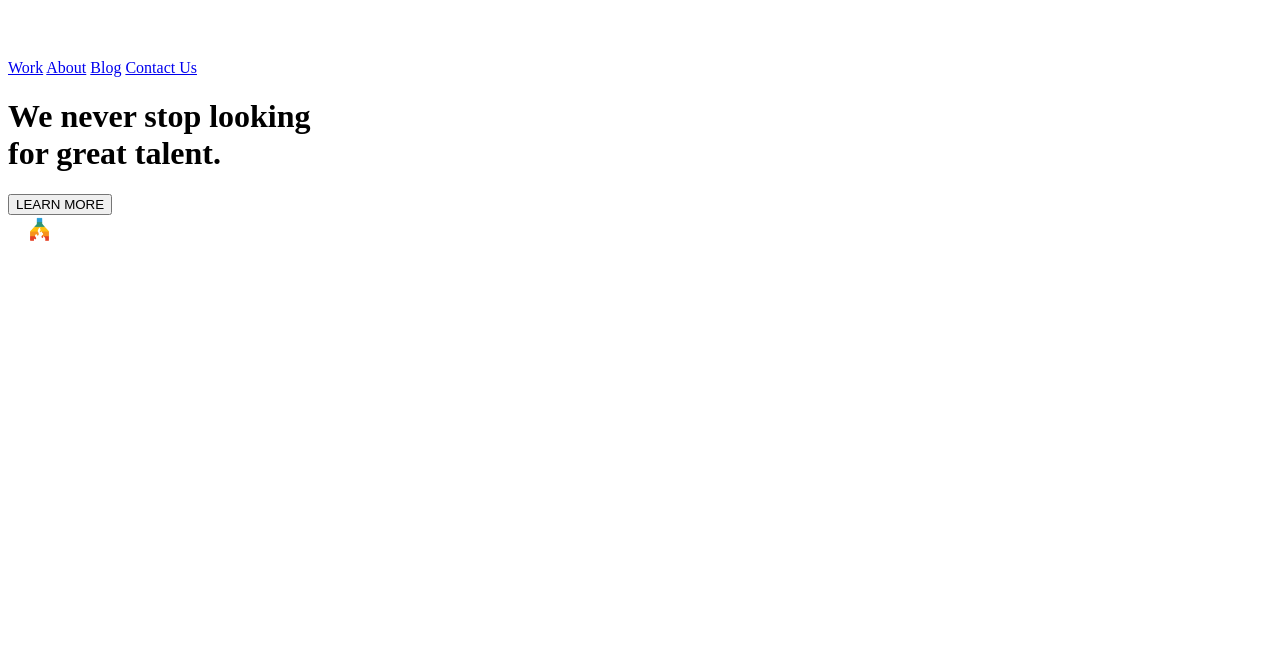
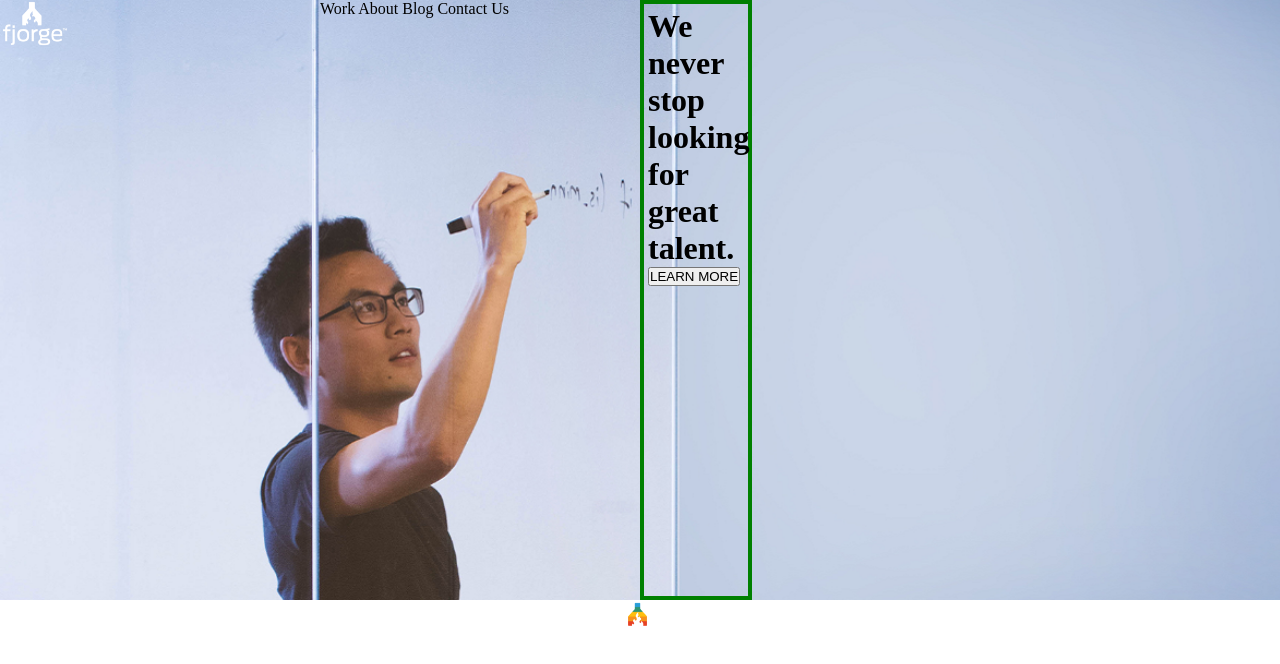
Before and after one commit to VincentSD/SideCodeTeam, a plain HTML site: page team-pages/michaels-project/index.html in a window 1280 px wide. Drawn offline with Linux system fonts and the light colour scheme.

Commit message:
wrote basic styling for hero section and nav elements

```diff
--- a/team-pages/michaels-project/css/styles.css
+++ b/team-pages/michaels-project/css/styles.css
@@ -1 +1,56 @@
-/* Start */
+* {
+    margin: 0;
+    padding: 0;
+    box-sizing: border-box;
+}
+
+:root {
+    --text-color: ;
+}
+
+body {
+    min-height: 100vh;
+    max-width: 100vw;
+}
+
+header {
+    display: grid;
+    grid-template-columns: repeat(4, 1fr);
+    background-image: url("../image/slide-1.png");
+    background-repeat: no-repeat;
+    background-size: cover;
+    width: 100%;
+    height: 75vh;
+}
+.nav-link {
+    text-decoration: none;
+    color: var(--text);
+}
+
+#menu-container {
+    border: 3px solid red;
+    display: flex;
+    justify-content: space-between;
+    align-items: center;
+}
+
+.hero-cta {
+    border: 4px solid green;
+    padding: .25rem;
+    width: 35%;
+    text-wrap: wrap;
+}
+
+main {
+    display: grid;
+    grid-gap: .125rem;
+    grid-template-columns: 4;
+}
+
+grid-b-item {
+
+}
+
+footer {
+    text-align: center;
+}
```
